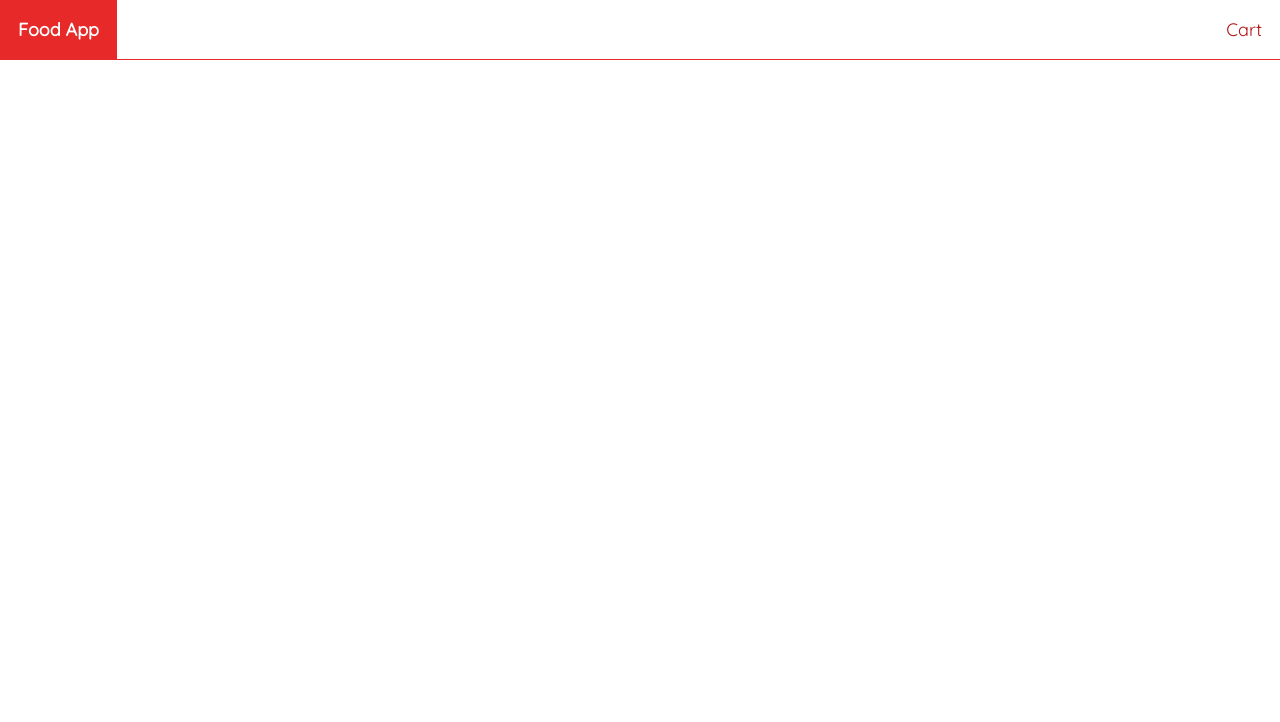
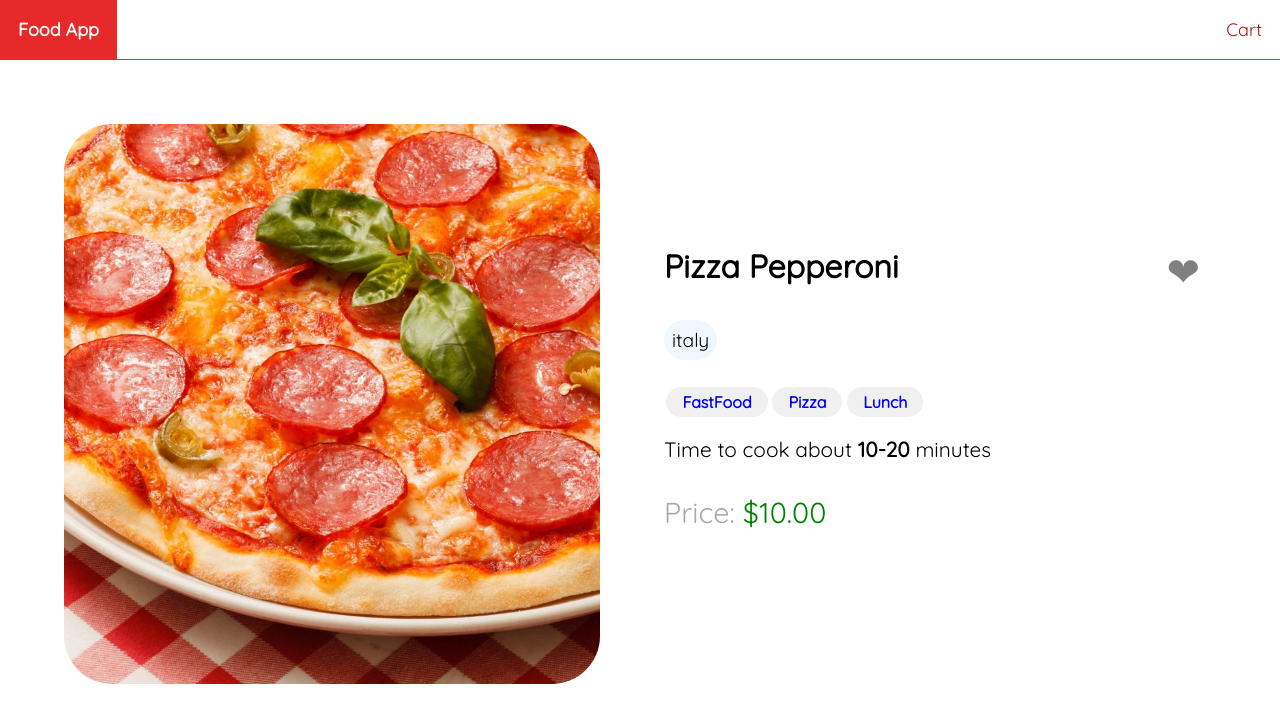
Before and after one commit to lukicAleksandar92/foodOrderApp, an Angular app: page /food/1 in a window 1280 px wide. Before the commit this address led to /. Shown: the top 722 px of the page. Built offline with nearby package versions, Linux system fonts and the light colour scheme.

Commit message:
added foodPage

```diff
--- a/src/app/app-routing.module.ts
+++ b/src/app/app-routing.module.ts
@@ -1,12 +1,14 @@
 import { NgModule } from '@angular/core';
 import { RouterModule, Routes } from '@angular/router';
 import { HomeComponent } from './home/home.component';
+import { FoodPageComponent } from './food-page/food-page.component';
 
 const routes: Routes = [
   {path: '', component:HomeComponent},
   {path: 'search', component:HomeComponent },
   {path: 'search/:searchTerm', component:HomeComponent},
-  {path: 'tag/:tag', component:HomeComponent}
+  {path: 'tag/:tag', component:HomeComponent},
+  {path: 'food/:id', component:FoodPageComponent}
 ];
 
 @NgModule({
--- a/src/app/app.module.ts
+++ b/src/app/app.module.ts
@@ -7,6 +7,7 @@
 import { SearchComponent } from './search/search.component';
 import { FormsModule } from '@angular/forms';
 import { TagsComponent } from './tags/tags.component';
+import { FoodPageComponent } from './food-page/food-page.component';
 
 @NgModule({
   declarations: [
@@ -14,7 +15,8 @@
     HeaderComponent,
     HomeComponent,
     SearchComponent,
-    TagsComponent
+    TagsComponent,
+    FoodPageComponent
   ],
   imports: [
     BrowserModule,
--- /dev/null
+++ b/src/app/food-page/food-page.component.css
@@ -0,0 +1,100 @@
+.container{
+    display: flex;
+    justify-content: center;
+    align-items: center;
+    flex-wrap: wrap;
+    margin: 3rem;
+}
+
+.container > *{
+ min-width: 25rem;
+ max-width: 40rem;
+}
+
+img{
+    border-radius: 3rem;
+    flex:1 0;
+    object-fit: cover;
+    height: 35rem;
+    margin: 1rem;
+}
+
+.details{
+    width: 100%;
+    display: flex;
+    flex-direction: column;
+    flex:1 0;
+    border-radius: 3rem;
+    padding: 2rem;
+    color: black;
+    margin-left: 1rem;
+}
+
+.details .header{
+    display: flex;
+    justify-content: space-between;
+}
+
+.details .name{
+    font-size: 2rem;
+    font-weight: bold;
+}
+
+.details .favorite{
+    color: #e72929;
+    font-size: 2.5rem;
+}
+
+.details .favorite.not{
+    color: gray;
+}
+
+.details .origins{
+    display: flex;
+    flex-wrap: wrap;
+    margin: 1rem 0;
+}
+
+.details .origins > span{
+    padding: 0.5rem;
+    font-size: 1.2rem;
+    margin: .5rem .5rem .5rem 0;
+    border-radius: 2rem;
+    background-color: aliceblue;
+}
+
+.details .cook-time{
+    margin-top: 1rem;
+}
+
+.details .cook-time span{
+    padding: .6rem 2rem .6rem 0;
+    border-radius: 10rem;
+    font-size: 1.3rem;
+}
+
+.details .price{
+    font-size: 1.8rem;
+    margin: 2rem 2rem 2rem 0;
+    color: green;
+}
+
+.details .price::before{
+    content: "Price: ";
+    color: darkgrey;
+}
+
+.details button{
+    color: white;
+    background: #e72929;
+    border: none;
+    font-size: 1.2rem;
+    padding: 1rem;
+    border-radius: 10rem;
+    outline: none;
+}
+
+.details button:hover{
+    opacity: .9;
+    cursor: pointer;
+}
--- /dev/null
+++ b/src/app/food-page/food-page.component.html
@@ -0,0 +1,42 @@
+<div *ngIf="food" class="container">
+    <img [src]="food.imageUrl" [alt]="food.name" />
+
+    <div class="details">
+        <div class="header">
+            <span class="name">
+                {{food.name}}
+            </span>
+            <span class="favorite {{food.favorite?'':'not'}}">
+                ❤
+            </span>
+        </div>
+        <div class="stars">
+            <ng-container *ngFor="let star of [1, 2, 3, 4, 5]">
+                <i class="fas fa-star" [ngClass]="{'checked': star <= food.stars, 'unchecked': star > food.stars}"></i>
+            </ng-container>
+        </div>
+
+        <div class="origins">
+            <span *ngFor="let origin of food.origins">
+                {{origin}}
+            </span>
+        </div>
+
+        <div class="tags">
+            <app-tags [foodPageTags]="food.tags" justifyContent="start"></app-tags>
+        </div>
+
+        <div class="cook-time">
+            <span>
+                Time to cook about <strong>{{food.cookTime}}</strong> minutes
+            </span>
+        </div>
+
+        <div class="price">
+            <span>{{food.price|currency}}</span>
+        </div>
+
+
+    </div>
+
+</div>
--- /dev/null
+++ b/src/app/food-page/food-page.component.ts
@@ -0,0 +1,29 @@
+import { Component, OnInit } from '@angular/core';
+import { Food } from '../shared/models/food';
+import { ActivatedRoute } from '@angular/router';
+import { FoodService } from '../services/food/food.service';
+import { Router } from '@angular/router';
+
+@Component({
+  selector: 'app-food-page',
+  templateUrl: './food-page.component.html',
+  styleUrls: ['./food-page.component.css']
+})
+export class FoodPageComponent implements OnInit {
+
+  food!: Food;
+
+  constructor(private activatedRoute:ActivatedRoute, private foodService: FoodService,
+    private router: Router) {
+
+    activatedRoute.params.subscribe((params) => {
+      if(params['id'])
+      this.food = foodService.getFoodById(params['id']);
+    })
+
+  }
+
+  ngOnInit(): void {
+  }
+
+}
--- a/src/app/home/home.component.html
+++ b/src/app/home/home.component.html
@@ -5,8 +5,7 @@
 
 <ul>
     <li *ngFor="let food of foods">
-        {{food.tags}}
-        <a>
+        <a routerLink="/food/{{food.id}}">
             <img src="{{food.imageUrl}}" alt="1">
             <div class="content">
                 <div class="name">
--- a/src/app/services/food/food.service.ts
+++ b/src/app/services/food/food.service.ts
@@ -8,6 +8,10 @@
 
 
   constructor() { }
+
+  getFoodById(id: number): Food{
+    return this.getAll().find(food => food.id == id)!;
+  }
 
   getAllFoodsBySearchTerm(searchTerm:string) :Food[]{
     return  this.getAll().filter(food =>
--- a/src/app/tags/tags.component.css
+++ b/src/app/tags/tags.component.css
@@ -1,6 +1,8 @@
 div{
     display: flex;
     flex-wrap: wrap;
+    justify-content: center;
+    font-size: 16px;
 }
 
 div a{
--- a/src/app/tags/tags.component.html
+++ b/src/app/tags/tags.component.html
@@ -3,3 +3,8 @@
       {{tag.name}}({{tag.count}})
     </a>
   </div>
+  <div *ngIf="foodPageTags" [style.justifyContent] = "justifyContent">
+    <a *ngFor="let tagName of foodPageTags" routerLink="/tag/{{tagName}}">
+      {{tagName}}
+    </a>
+  </div>
--- a/src/app/tags/tags.component.ts
+++ b/src/app/tags/tags.component.ts
@@ -8,14 +8,18 @@
   styleUrls: ['./tags.component.css']
 })
 export class TagsComponent implements OnInit {
+  @Input()
+  foodPageTags?:string[];
 
+  @Input()
+  justifyContent:string = 'center';
 
 
   tags?:Tag[];
   constructor(private foodService:FoodService) { }
 
   ngOnInit(): void {
-
+    if(!this.foodPageTags)
      this.tags = this.foodService.getAllTags();
   }
 
```
Also changed, not shown: 1 other file (tests, documents, lock files or other folders).
